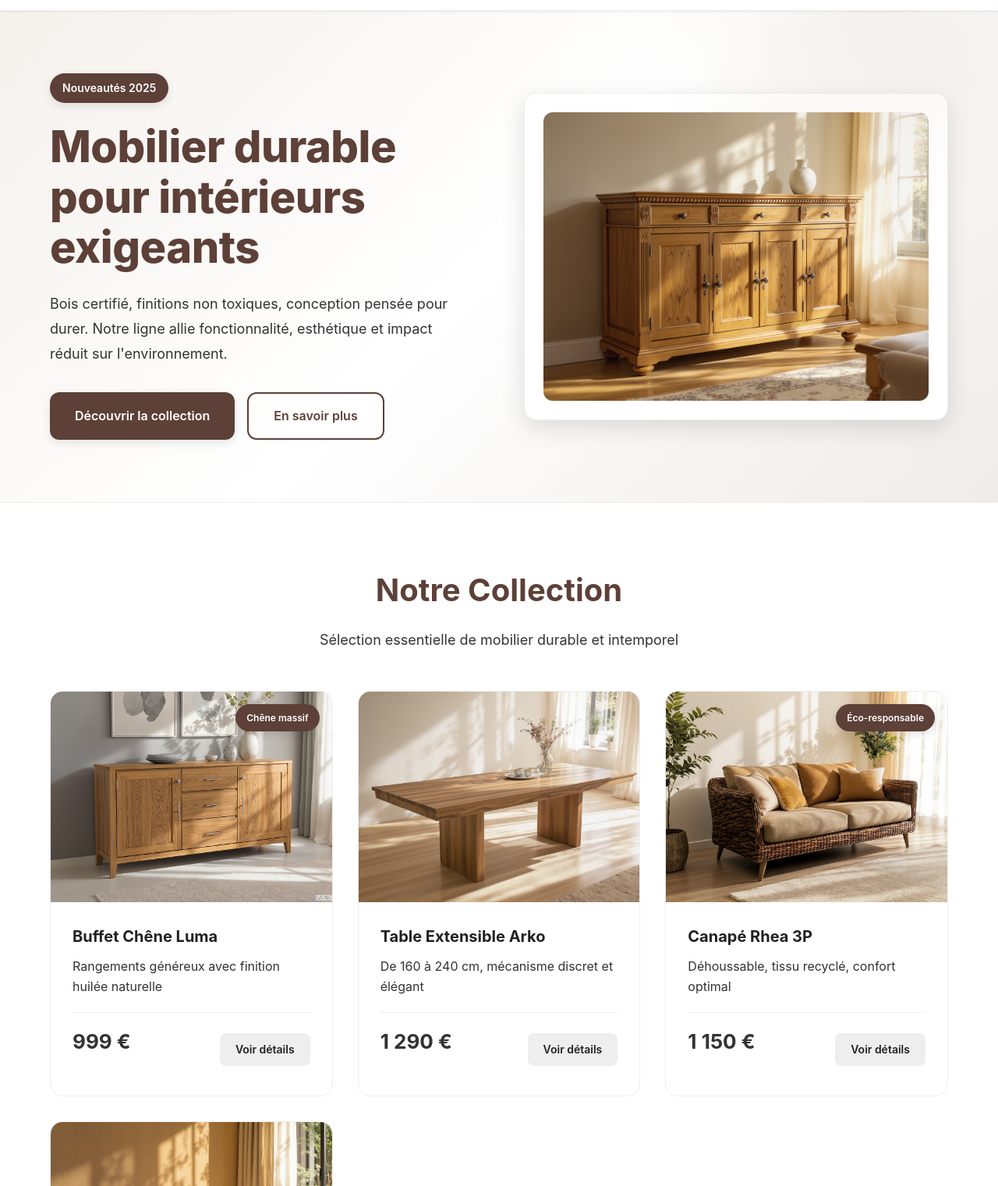
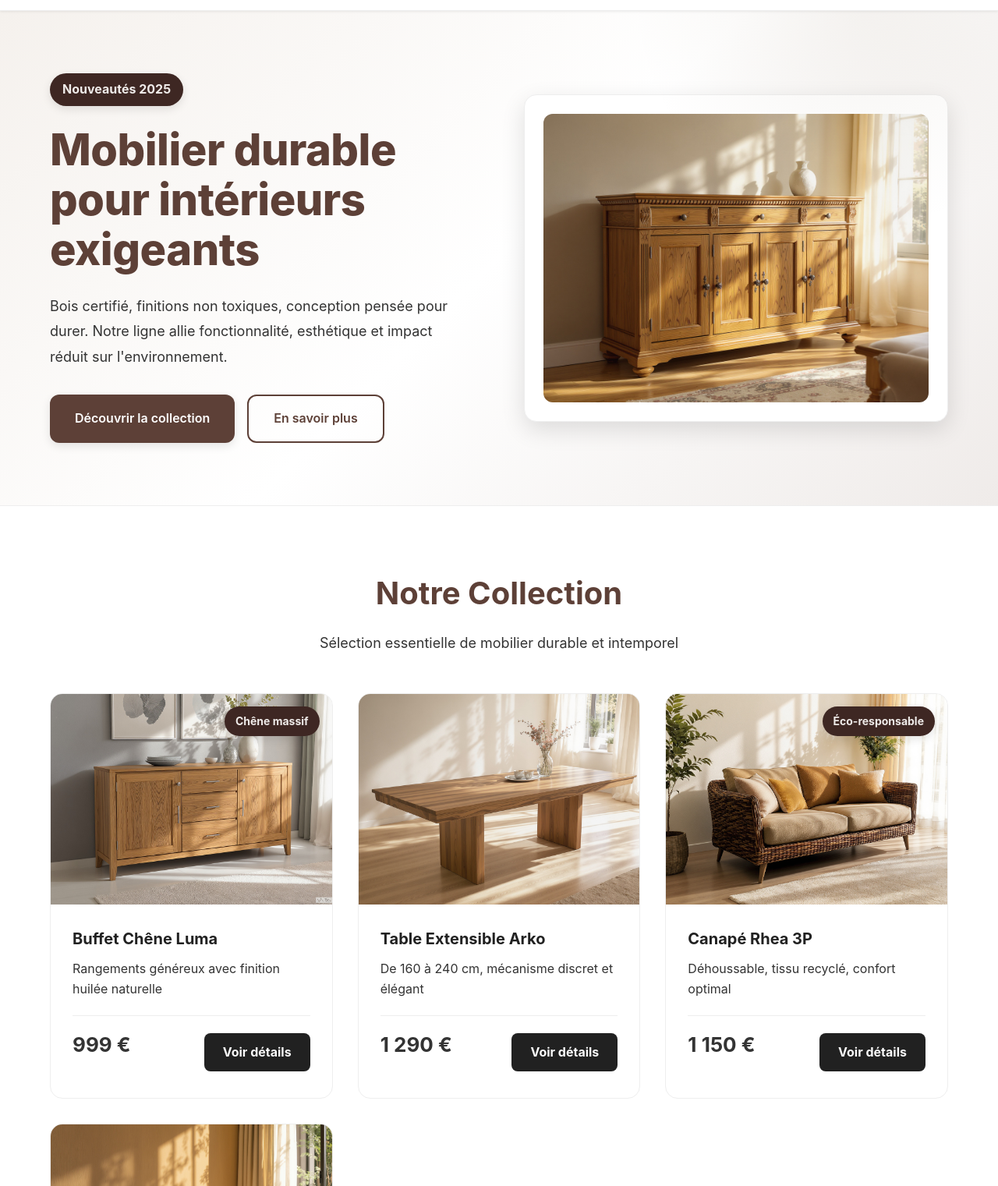
Before and after one commit to L3criminio/SiteMeuble, a plain HTML site: page index.html in a window 1280 px wide. Shown: the part 79-1600 px from the top of the page at 78% size. Drawn offline with Linux system fonts and the light colour scheme.

Commit message:
contrast correction

```diff
--- a/assets/css/style.css
+++ b/assets/css/style.css
@@ -495,11 +495,11 @@ html:has(.theme-checkbox:checked) .hero::before {
 .tag {
   display: inline-block;
   padding: 0.5rem 1rem;
-  background: linear-gradient(135deg, var(--primary) 0%, var(--brown-700) 100%);
-  color: var(--white);
+  background: var(--brown-900);
+  color: var(--brown-50);
   border-radius: 999px;
-  font-size: 0.875rem;
-  font-weight: 600;
+  font-size: 1rem;
+  font-weight: 700;
   margin-bottom: 1.5rem;
   box-shadow: var(--shadow-md);
 }
@@ -665,12 +665,12 @@ section h2 {
   position: absolute;
   top: 1rem;
   right: 1rem;
-  background: linear-gradient(135deg, var(--primary) 0%, var(--brown-700) 100%);
-  color: var(--white);
+  background: var(--brown-900);
+  color: var(--brown-50);
   padding: 0.5rem 0.875rem;
   border-radius: 999px;
-  font-size: 0.75rem;
-  font-weight: 600;
+  font-size: 0.875rem;
+  font-weight: 700;
   z-index: 2;
   box-shadow: var(--shadow-md);
 }
@@ -716,12 +716,12 @@ html:has(.theme-checkbox:checked) .product-footer {
 }
 
 .btn-add {
-  padding: 0.625rem 1.25rem;
-  background: var(--gray-200);
-  color: var(--text);
+  padding: 0.75rem 1.5rem;
+  background: var(--gray-900);
+  color: var(--gray-50);
   border-radius: var(--radius-sm);
-  font-weight: 600;
-  font-size: 0.875rem;
+  font-weight: 700;
+  font-size: 1rem;
   transition: var(--transition);
   cursor: pointer;
   display: inline-block;
@@ -809,7 +809,8 @@ html:has(.theme-checkbox:checked) .product-footer {
 
 .engagement-item p {
   color: var(--text-muted);
-  font-size: 0.9rem;
+  font-size: 1rem;
+  font-weight: 500;
 }
 
 /* ===== Contact Section ===== */
@@ -868,7 +869,8 @@ html:has(.theme-checkbox:checked) .product-footer {
   border-left: 4px solid var(--primary);
   border-radius: var(--radius-sm);
   color: var(--text);
-  font-size: 0.95rem;
+  font-size: 1rem;
+  font-weight: 500;
 }
 
 .form-group {
@@ -878,9 +880,10 @@ html:has(.theme-checkbox:checked) .product-footer {
 .form-help {
   display: block;
   margin-top: 0.5rem;
-  font-size: 0.875rem;
+  font-size: 1rem;
   color: var(--text-muted);
   font-style: italic;
+  font-weight: 500;
 }
 
 .form-group label {
@@ -1081,8 +1084,9 @@ html:has(.theme-checkbox:checked) footer .footer-col h4 {
 }
 
 .footer-bottom p {
-  color: var(--gray-500);
-  font-size: 0.9rem;
+  color: var(--gray-400);
+  font-size: 1rem;
+  font-weight: 500;
 }
 
 .back-to-top {
```
